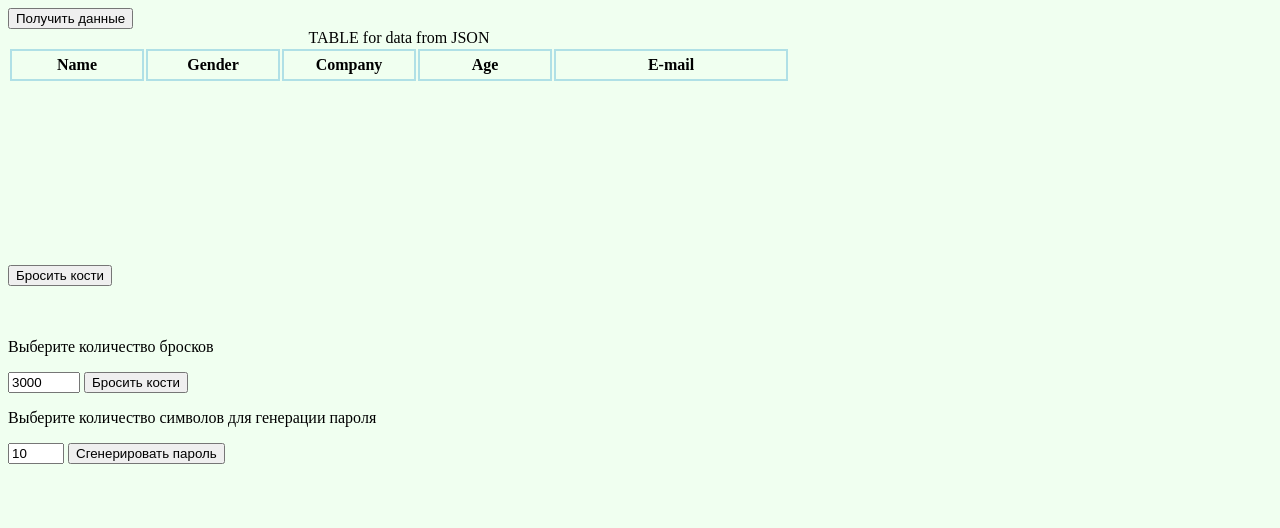
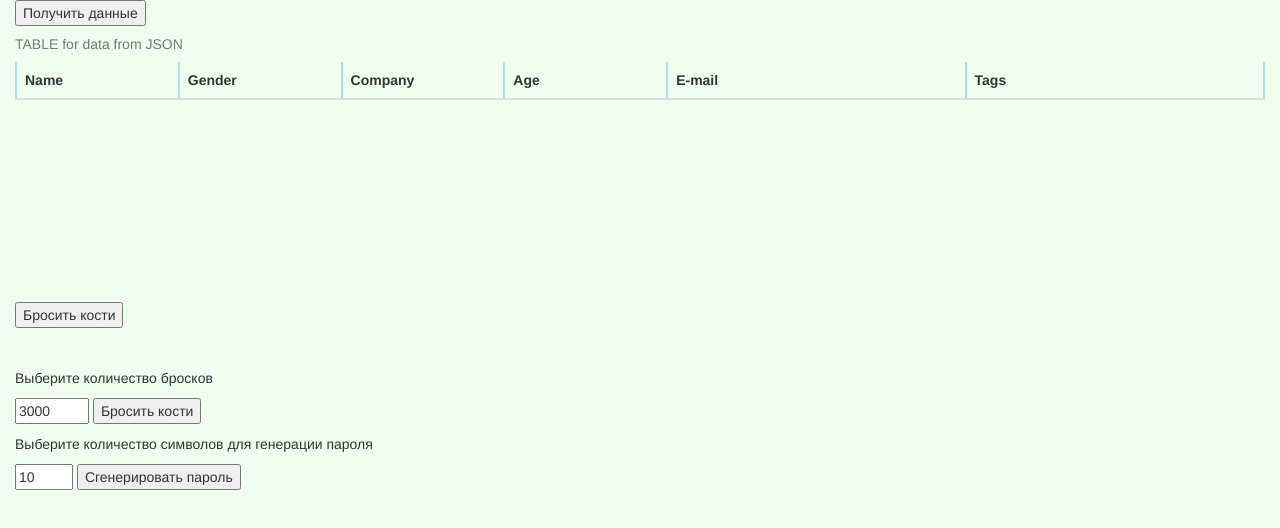
Before and after one commit to koshmaymm/03.03, a website: page index.html in a window 1280 px wide. Drawn offline with nearby package versions, Linux system fonts and the light colour scheme.

Commit message:
insert bootstrap in index.html and a new column with tags

```diff
--- a/index.html
+++ b/index.html
@@ -2,18 +2,29 @@
 	<html>
 	<head>
 		<meta charset="UTF-8">
+		<meta http-equiv="X-UA-Compatible" content="IE=edge">
+		<meta name="viewport" content="width=device-width, initial-scale=1">
+
+		<title>!!!</title>
+
+		<!-- Latest compiled and minified CSS -->
+		<link rel="stylesheet" href="https://maxcdn.bootstrapcdn.com/bootstrap/3.3.7/css/bootstrap.min.css" integrity="sha384-BVYiiSIFeK1dGmJRAkycuHAHRg32OmUcww7on3RYdg4Va+PmSTsz/K68vbdEjh4u" crossorigin="anonymous">
+		<!-- Optional theme -->
+		<link rel="stylesheet" href="https://maxcdn.bootstrapcdn.com/bootstrap/3.3.7/css/bootstrap-theme.min.css" integrity="sha384-rHyoN1iRsVXV4nD0JutlnGaslCJuC7uwjduW9SVrLvRYooPp2bWYgmgJQIXwl/Sp" crossorigin="anonymous">
+		<!-- Latest compiled and minified JavaScript -->
+		<script src="https://maxcdn.bootstrapcdn.com/bootstrap/3.3.7/js/bootstrap.min.js" integrity="sha384-Tc5IQib027qvyjSMfHjOMaLkfuWVxZxUPnCJA7l2mCWNIpG9mGCD8wGNIcPD7Txa" crossorigin="anonymous"></script>
 		<link href="style.css" rel="stylesheet">
-		<title>!!!</title>
+
 	</head>
 		<body>
-
+		<div class="container-fluid">
 			<input type="button" id="but" value="Получить данные"/>
-			<table class="table">
+			<table  class="table table-hover">
 			<caption>TABLE for data from JSON</caption>
 
 				<thead>
 					<tr>
-						<th>Name</th><th>Gender</th><th>Company</th><th>Age</th><th class="mail">E-mail</th>
+						<th>Name</th><th>Gender</th><th>Company</th><th>Age</th><th class="mail">E-mail</th><th class="mail">Tags</th>
 					</tr>
 				</thead>
 
@@ -43,7 +54,13 @@
 
 					</ul>
 			</form>
+			</div>
 
-			<script src="script.js"></script>
+					<script src="script.js"></script>
+
+					<!-- jQuery (necessary for Bootstrap's JavaScript plugins) -->
+					<script src="https://ajax.googleapis.com/ajax/libs/jquery/1.12.4/jquery.min.js"></script>
+					<!-- Include all compiled plugins (below), or include individual files as needed -->
+					<script src="js/bootstrap.min.js"></script>
 		</body>
 	</html>
```
